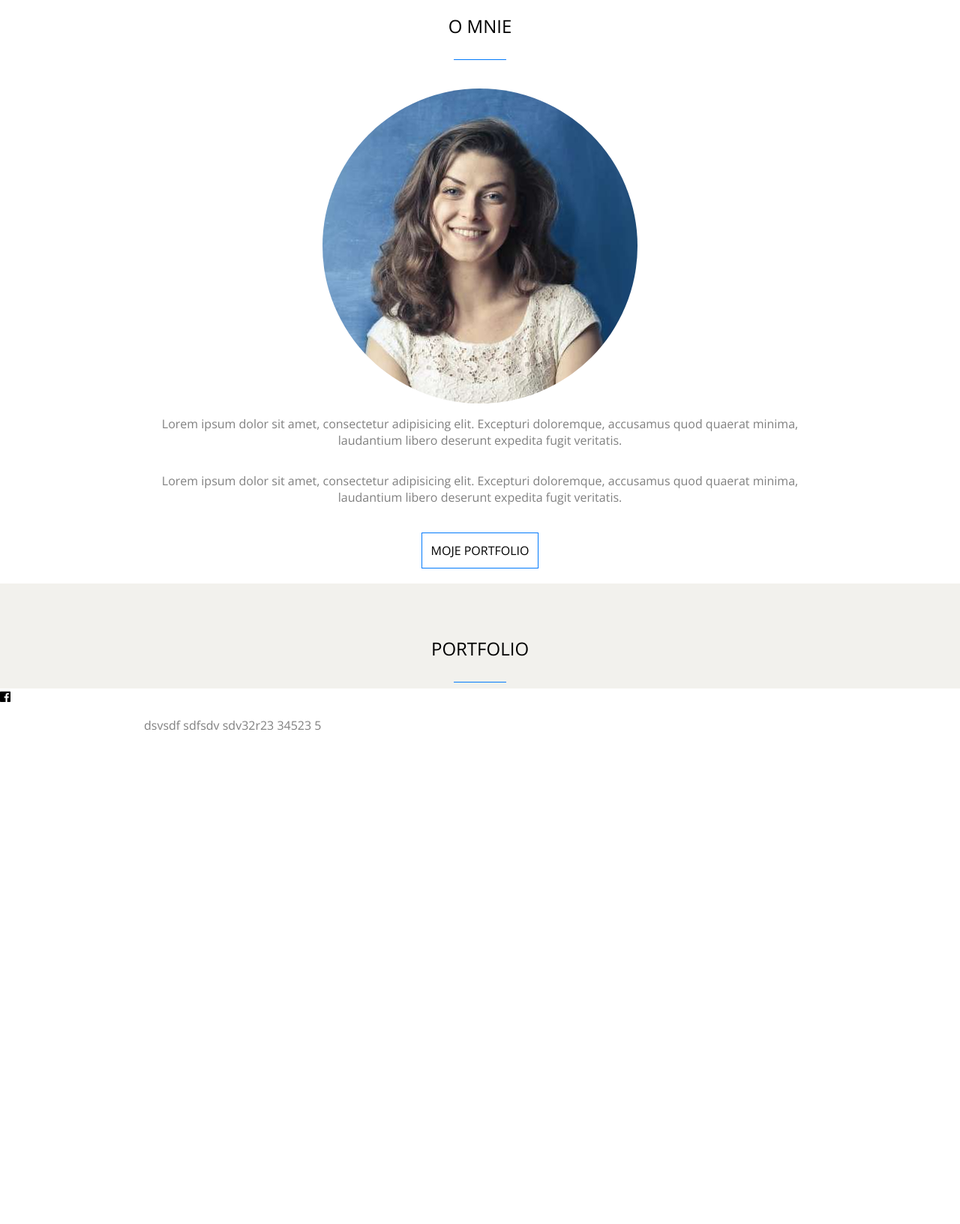
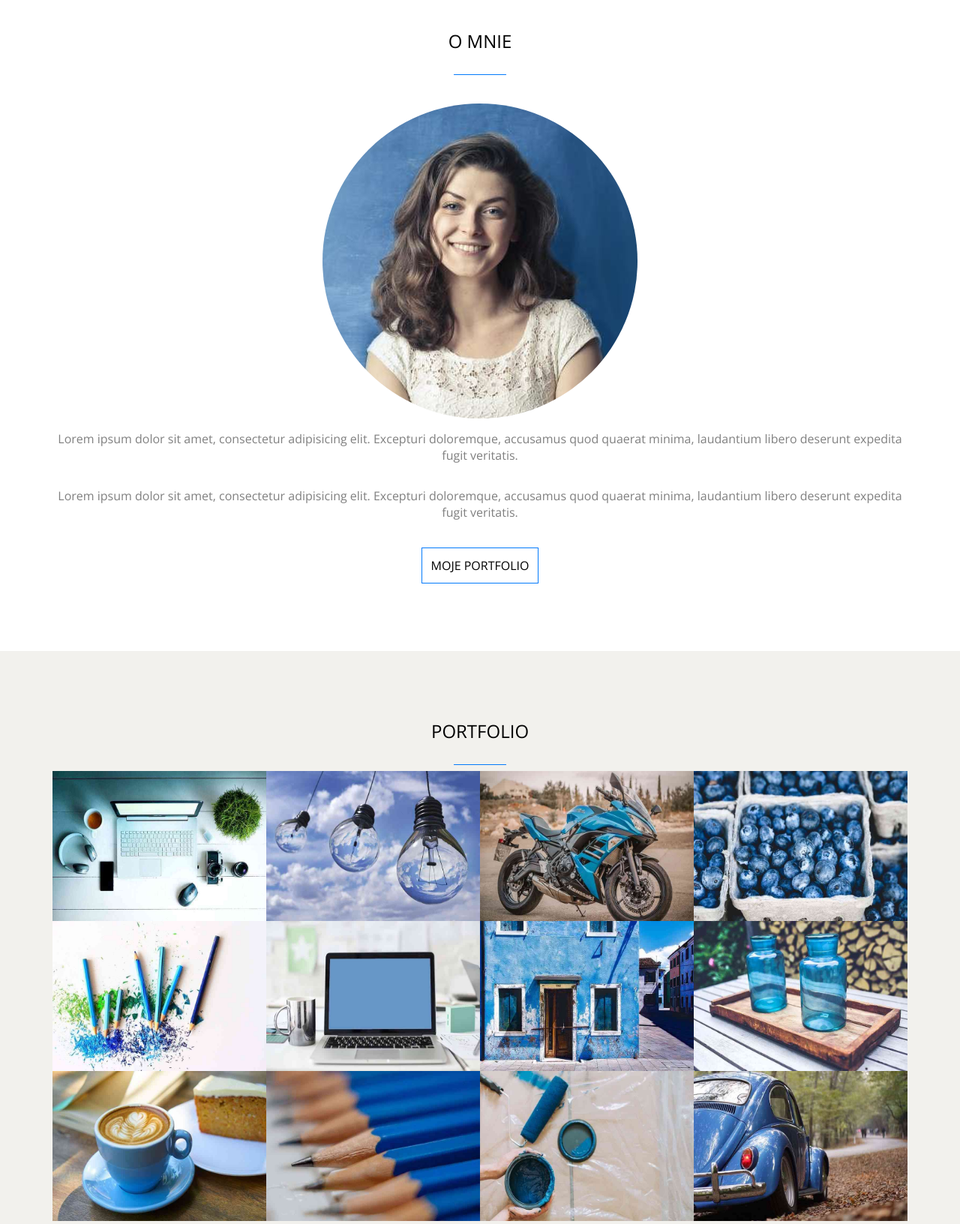
Before and after one commit to bdrobniuch/portfolio, a plain HTML site: page index.html in a window 1280 px wide. Shown: the part 660-2292 px from the top of the page at 75% size. Before the commit the page ends 1654 px from the top, so only its background shows below. Drawn offline with nearby package versions, Linux system fonts and the light colour scheme.

Commit message:
dalej dalje

```diff
--- a/css/style.css
+++ b/css/style.css
@@ -12,7 +12,7 @@ hr {
 }
 
 section {
-
+    padding: 70px;
     text-align: center;
     display: flex;
 
@@ -26,15 +26,11 @@ section.portfolio {
 }
 
 h2 {
-    margin-top: 70px;
-    text-align: center;
     text-transform: uppercase;
     font-weight: normal;
 }
 
 p {
-    margin-left: 15%;
-    margin-right: 15%;
     color: gray;
 }
 
@@ -58,6 +54,20 @@ p {
 .wiecej:active {
     background-color: #027AFB;
     color: white;
+}
+
+.projekt {
+	margin: 0;
+    height: 200px;
+      flex-basis: 25%;
+    overflow: hidden;
+     background-color:  #027AFB;
+    position: relative;
+
+}
+
+.projekt:hover .overlay {
+  opacity: 0.6;
 }
 
 .header div span {
@@ -123,10 +133,46 @@ li a:hover {
     background-color: white;
 }
 
-img {
+.round {
     border-radius: 50%;
-        max-width: 100%;
     margin-top: 30px;
 
 
 }
+
+
+
+.projekt img {
+    width: 100%;
+    height: 100%;
+}
+
+.projekt img:hover {
+/*   opacity: 0.3;*/
+}
+
+.overlay {
+    margin: 0;
+    padding-top: 50%;
+  position: absolute;
+  top: 0;
+  bottom: 0;
+  left: 0;
+  right: 0;
+  height: 100%;
+  width: 100%;
+  opacity: 0;
+  transition: .5s ease;
+  background-color: #027AFB;
+}
+
+.projekt overlay:hover {
+/*   opacity: 0.7;*/
+}
+
+.galery {
+    display: flex;
+    flex-wrap: wrap;
+
+
+}
--- a/index.html
+++ b/index.html
@@ -30,11 +30,11 @@
         </ul>
     </nav>
 
-    <section class="omnie" id="omnie">
+    <section class="omnie" class="round">
 
         <h2>O mnie</h2>
         <hr>
-        <img src="img/about.jpg" alt="">
+        <img src="img/about.jpg" alt="" class="round">
         <p>Lorem ipsum dolor sit amet, consectetur adipisicing elit. Excepturi doloremque, accusamus quod quaerat minima, laudantium libero deserunt expedita fugit veritatis.</p>
         <p>Lorem ipsum dolor sit amet, consectetur adipisicing elit. Excepturi doloremque, accusamus quod quaerat minima, laudantium libero deserunt expedita fugit veritatis.</p>
         <a href="" class="wiecej">Moje portfolio</a>
@@ -43,6 +43,21 @@
 
         <h2>Portfolio</h2>
         <hr>
+
+        <div class="galery">
+            <a href="" class="projekt"><img src="img/portfolio/photo-1.jpg" alt=""><h3 class="overlay">Projekt</h3></a>
+            <a href="" class="projekt"><img src="img/portfolio/photo-2.jpg" alt=""><h3 class="overlay">Projekt</h3></a>
+            <a href="" class="projekt"><img src="img/portfolio/photo-3.jpg" alt=""><h3 class="overlay">Projekt</h3></a>
+            <a href="" class="projekt"><img src="img/portfolio/photo-4.jpg" alt=""><h3 class="overlay">Projekt</h3></a>
+            <a href="" class="projekt"><img src="img/portfolio/photo-5.jpg" alt=""><h3 class="overlay">Projekt</h3></a>
+            <a href="" class="projekt"><img src="img/portfolio/photo-6.jpg" alt=""><h3 class="overlay">Projekt</h3></a>
+            <a href="" class="projekt"><img src="img/portfolio/photo-7.jpg" alt=""><h3 class="overlay">Projekt</h3></a>
+            <a href="" class="projekt"><img src="img/portfolio/photo-8.jpg" alt=""><h3 class="overlay">Projekt</h3></a>
+            <a href="" class="projekt"><img src="img/portfolio/photo-9.jpg" alt=""><h3 class="overlay">Projekt</h3></a>
+            <a href="" class="projekt"><img src="img/portfolio/photo-10.jpg" alt=""><h3 class="overlay">Projekt</h3></a>
+            <a href="" class="projekt"><img src="img/portfolio/photo-11.jpg" alt=""><h3 class="overlay">Projekt</h3></a>
+            <a href="" class="projekt"><img src="img/portfolio/photo-12.jpg" alt=""><h3 class="overlay">Projekt</h3></a>
+        </div>
     </section>
 
     <i class="fab fa-facebook"></i>
```
